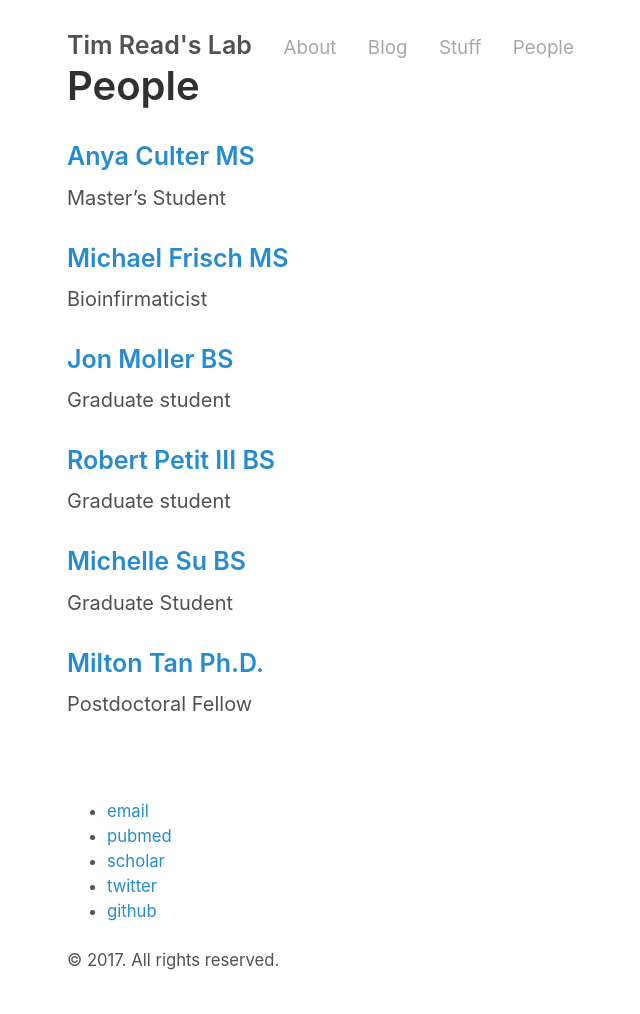
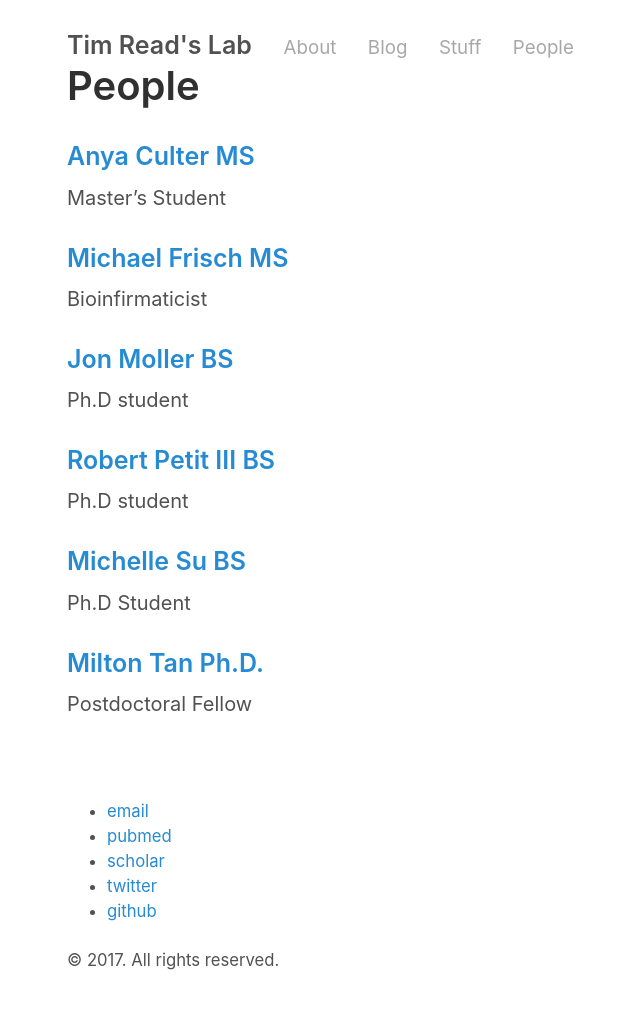
Before and after one commit to miltontan/read-lab-confederation.github.io, a Jekyll site: the page built from people.md, in a window 1280 px wide. Shown: the whole page, without its empty margins (223-863 px from the left). Built offline with Jekyll 4.4.1, drawn with Linux system fonts in a browser that asks for light colours.

Commit message:
fleshing out the pages

```diff
--- a/people.md
+++ b/people.md
@@ -9,14 +9,14 @@
 ### [Michael Frisch MS]()
 Bioinfirmaticist
 
-### [Jon Moller BS]()
-Graduate student
+### [Jon Moller BS](https://twitter.com/abraham_moller)
+Ph.D student
 
-### [Robert Petit III BS]()
-Graduate student
+### [Robert Petit III BS](https://twitter.com/rpetit3)
+Ph.D student
 
 ### [Michelle Su BS]()
-Graduate Student
+Ph.D Student
 
 ### [Milton Tan Ph.D.]()
 Postdoctoral Fellow
```
Also changed, not shown: cv.md (+2 -2 lines), stuff.md (+5 -3 lines).
